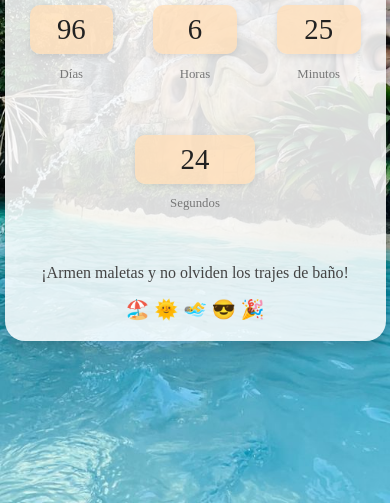
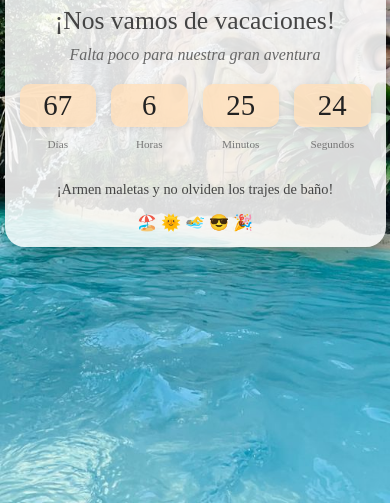
Before and after one commit to Invitalis/viaje, a plain HTML site: page index.html in a window 390 px wide. Shown: the part 341-844 px from the top of the page. Drawn offline with Linux system fonts and the light colour scheme.

Commit message:
Add files via upload

```diff
--- a/index.html
+++ b/index.html
@@ -22,13 +22,13 @@
     /* Contenedor principal */
     .container {
       background: rgba(255, 255, 255, 0.85); /* Fondo blanco con transparencia */
-      padding: 30px 20px;
+      padding: 30px 50px;
       border-radius: 20px;
       box-shadow: 0 8px 15px rgba(0, 0, 0, 0.2);
       text-align: center;
       position: relative;
-      width: 90%;
-      max-width: 600px;
+      width: 80%; /* Reducimos el ancho para que no ocupe toda la pantalla */
+      max-width: 500px; /* Ajustamos el máximo para que sea más pequeño */
     }
 
     /* Título principal */
@@ -59,26 +59,25 @@
     #countdown {
       display: flex;
       justify-content: center;
-      gap: 20px;
+      gap: 15px; /* Reducimos el espacio entre los elementos del contador */
       margin-top: 20px;
       flex-wrap: wrap; /* Permite que los elementos se ajusten en dispositivos pequeños */
     }
 
     .time {
       text-align: center;
-      flex: 1 1 calc(25% - 20px); /* Tamaño flexible para los números */
-      max-width: 120px;
-      margin: 10px;
+      flex: 1 1 calc(25% - 15px); /* Tamaño flexible para adaptarse a diferentes pantallas */
+      max-width: 100px; /* Reducimos el tamaño máximo de cada bloque */
     }
 
     /* Estilo de los números */
     .time span {
       display: block;
-      font-size: 2.5rem;
+      font-size: 2.5rem; /* Reducimos el tamaño del texto */
       font-weight: 300; /* Letra más delgada */
       color: #222;
       background: rgba(255, 223, 186, 0.8); /* Dorado pastel */
-      padding: 15px;
+      padding: 10px; /* Reducimos el padding */
       border-radius: 10px;
       box-shadow: 0 2px 6px rgba(0, 0, 0, 0.1);
       margin-bottom: 5px;
@@ -86,15 +85,15 @@
 
     /* Texto debajo de los números */
     .time p {
-      font-size: 1rem;
+      font-size: 0.9rem; /* Reducimos el tamaño de la fuente */
       color: #777;
       font-weight: 300; /* Letra más delgada */
     }
 
     /* Texto adicional */
     .extra-text {
-      margin-top: 30px;
-      font-size: 1.2rem;
+      margin-top: 20px;
+      font-size: 1rem; /* Reducimos ligeramente el tamaño */
       color: #444;
       font-weight: 300; /* Letra más delgada */
     }
@@ -102,12 +101,12 @@
     /* Emojis decorativos */
     .emojis {
       margin-top: 10px;
-      font-size: 1.5rem;
+      font-size: 1.4rem; /* Reducimos el tamaño de los emojis */
     }
 
     /* Avioncito animado */
     .airplane {
-      font-size: 2rem;
+      font-size: 1.8rem; /* Reducimos el tamaño del avión */
       color: #d4af37; /* Dorado */
       position: absolute;
       top: -10%;
@@ -130,6 +129,11 @@
 
     /* Media queries para dispositivos pequeños */
     @media (max-width: 768px) {
+      .container {
+        width: 85%;
+        padding: 20px;
+      }
+
       h1 {
         font-size: 1.8rem;
       }
@@ -140,15 +144,15 @@
 
       .time span {
         font-size: 2rem;
-        padding: 10px;
+        padding: 8px;
       }
 
       .time p {
-        font-size: 0.9rem;
+        font-size: 0.8rem;
       }
 
       .extra-text {
-        font-size: 1rem;
+        font-size: 0.9rem;
       }
 
       .emojis {
@@ -158,7 +162,8 @@
 
     @media (max-width: 480px) {
       .container {
-        padding: 20px 15px;
+        width: 90%; /* Más pequeño en pantallas de teléfonos */
+        padding: 15px;
       }
 
       h1 {
@@ -167,11 +172,15 @@
 
       .time span {
         font-size: 1.8rem;
-        padding: 8px;
+        padding: 5px;
       }
 
       .time p {
-        font-size: 0.8rem;
+        font-size: 0.7rem;
+      }
+
+      .emojis {
+        font-size: 1rem;
       }
     }
   </style>
@@ -180,7 +189,7 @@
   <div class="container">
     <!-- Icono representativo de los 25 años -->
     <div class="icon">💍</div>
-    <h1>¡Celebremos 25 años de amor!</h1>
+    <h1>¡Nos vamos de vacaciones!</h1>
     <p class="subtitle">Falta poco para nuestra gran aventura</p>
     <div id="countdown">
       <div class="time">
@@ -208,7 +217,7 @@
   </div>
   <script>
     // Fecha del aniversario - Cambia la fecha a la que desees
-    const targetDate = new Date("2025-05-04T00:07:00").getTime();
+    const targetDate = new Date("2025-04-05T00:07:00").getTime();
 
     const countdown = () => {
       const now = new Date().getTime();
```
